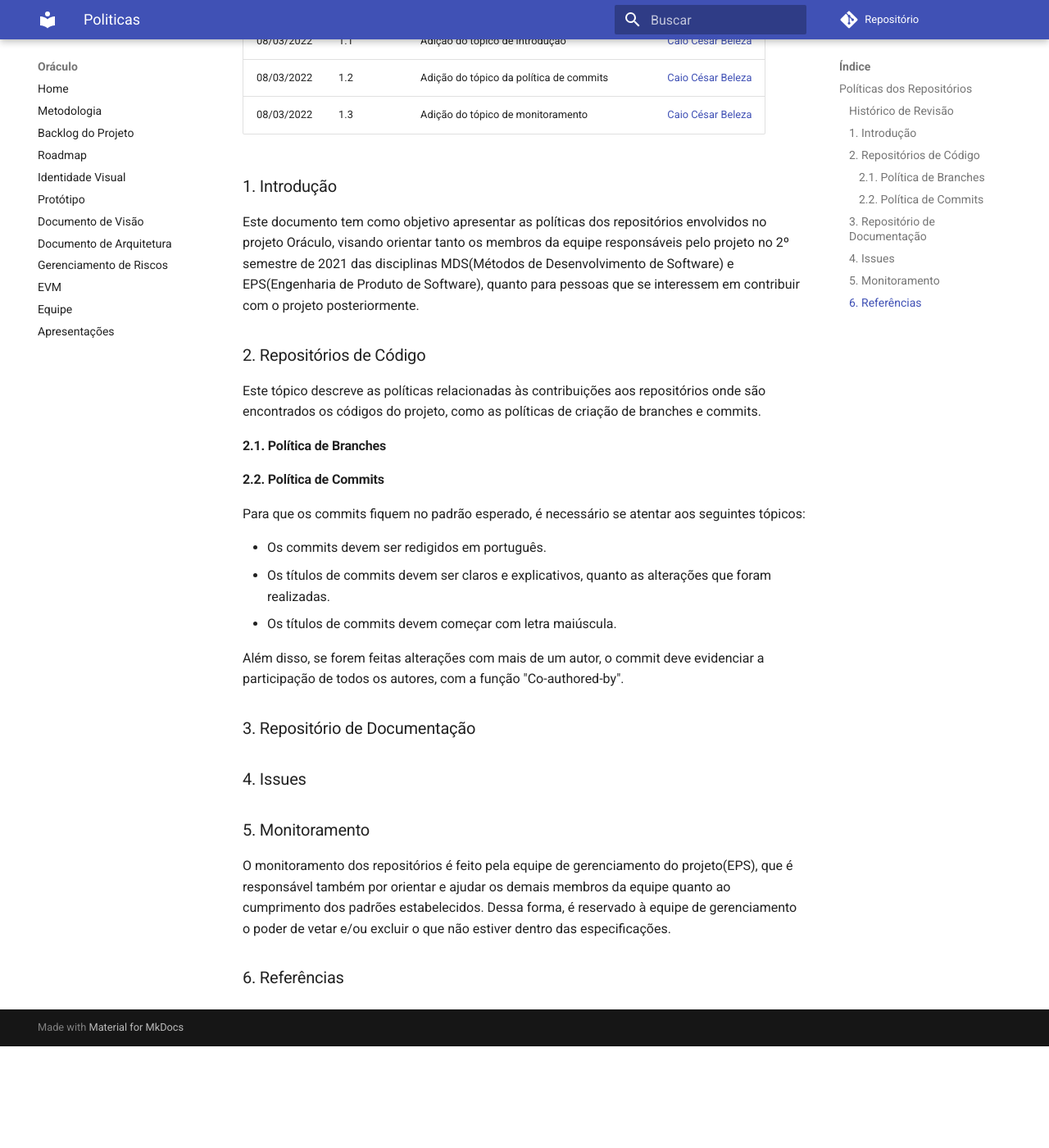
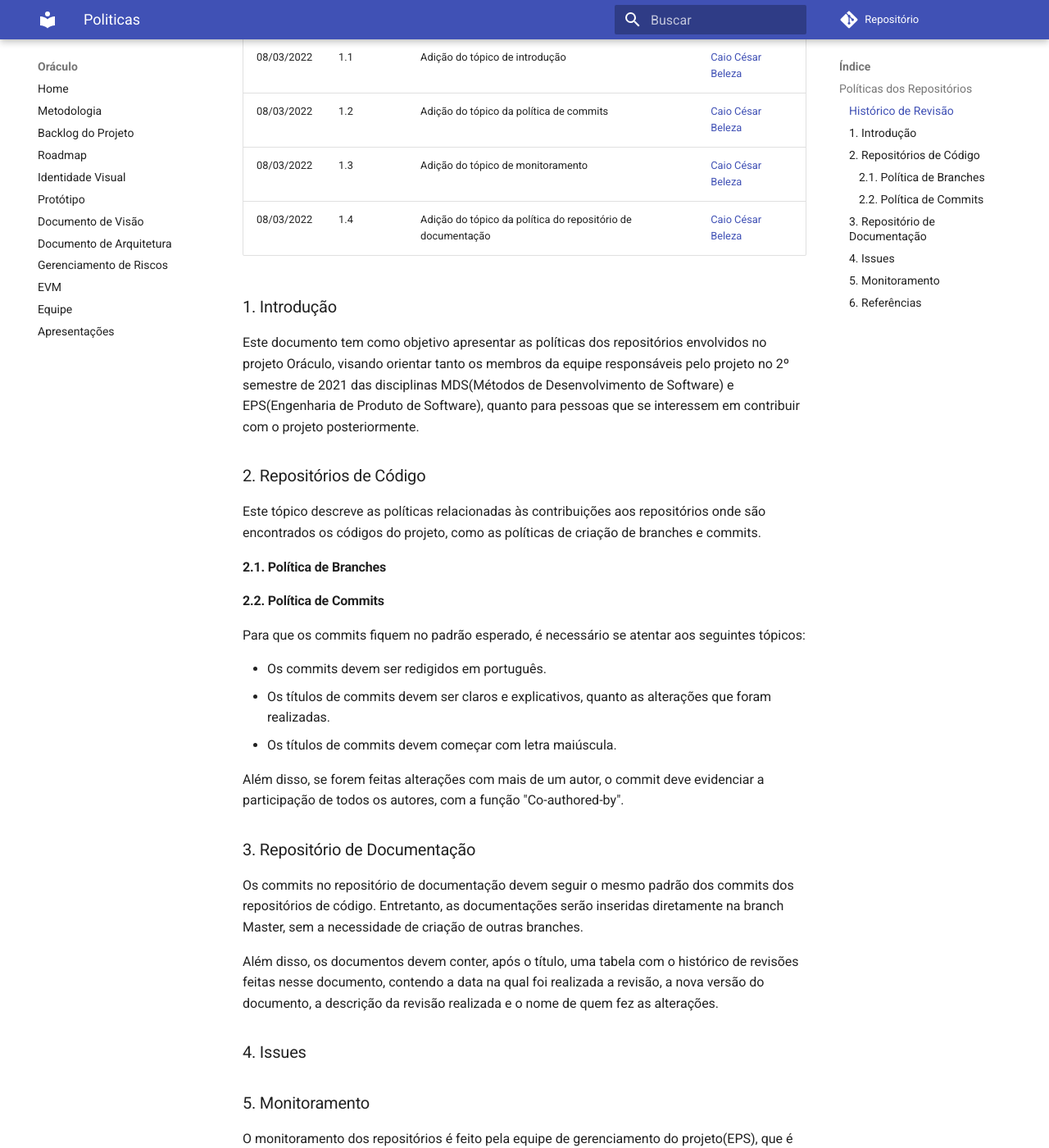
Before and after one commit to fga-eps-mds/2021-2-Oraculo-DOC, an MkDocs documentation site: the page built from docs/politicas.md, in a window 1280 px wide and 1400 px high, scrolled down 341 px. Shown: the whole window at 82% size. Built offline with MkDocs 1.6.1 and Material for MkDocs 9.7.7, drawn with Linux system fonts in a browser that asks for light colours; comment, search, counter and statistics services are not loaded; old or Windows-style settings are respelled for this version of MkDocs; before the commit the page ends 1617 px from its top, so only the background shows below that.

Commit message:
Adição do tópico da política do repositório de documentação do projeto

```diff
--- a/docs/politicas.md
+++ b/docs/politicas.md
@@ -8,6 +8,7 @@
 |08/03/2022|1.1| Adição do tópico de introdução | [Caio César Beleza](github.com/Caiocbeleza)|
 |08/03/2022|1.2| Adição do tópico da política de commits | [Caio César Beleza](github.com/Caiocbeleza)|
 |08/03/2022|1.3| Adição do tópico de monitoramento | [Caio César Beleza](github.com/Caiocbeleza)|
+|08/03/2022|1.4| Adição do tópico da política do repositório de documentação | [Caio César Beleza](github.com/Caiocbeleza)|
 
 
 
@@ -37,6 +38,10 @@ Além disso, se forem feitas alterações com mais de um autor, o commit deve ev
 
 ### 3. Repositório de Documentação
 
+Os commits no repositório de documentação devem seguir o mesmo padrão dos commits dos repositórios de código. Entretanto, as documentações serão inseridas diretamente na branch Master, sem a necessidade de criação de outras branches.
+
+Além disso, os documentos devem conter, após o título, uma tabela com o histórico de revisões feitas nesse documento, contendo a data na qual foi realizada a revisão, a nova versão do documento, a descrição da revisão realizada e o nome de quem fez as alterações.
+
 ### 4. Issues
 
 
```
